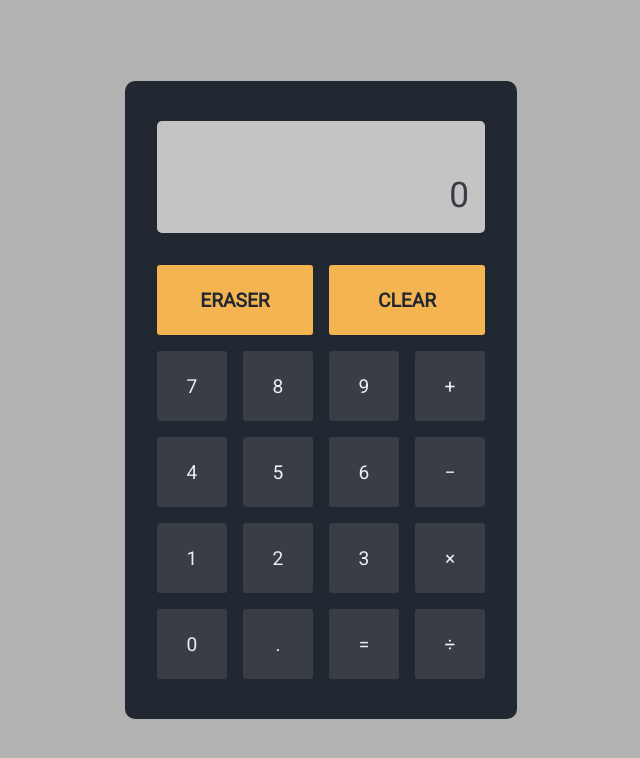
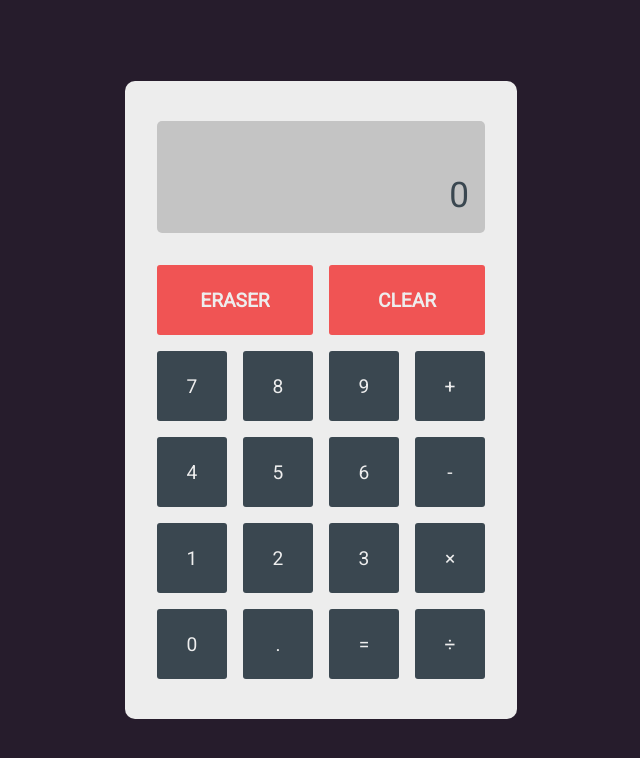
Before and after one commit to chrisvn188/calculator, a plain HTML site: page index.html in a window 1280 px wide. Shown: the whole page, without its empty margins (319-959 px from the left). Drawn offline with Linux system fonts and the light colour scheme.

Commit message:
Update UI

```diff
--- a/index.html
+++ b/index.html
@@ -19,19 +19,19 @@
             <button class="btn" data-number>7</button>
             <button class="btn" data-number>8</button>
             <button class="btn" data-number>9</button>
-            <button class="btn" data-operator="add">&plus;</button>
+            <button class="btn" data-operator>+</button>
             <button class="btn" data-number>4</button>
             <button class="btn" data-number>5</button>
             <button class="btn" data-number>6</button>
-            <button class="btn" data-operator="subtract">&minus;</button>
+            <button class="btn" data-operator>-</button>
             <button class="btn" data-number>1</button>
             <button class="btn" data-number>2</button>
             <button class="btn" data-number>3</button>
-            <button class="btn" data-operator="multiply">&times;</button>
+            <button class="btn" data-operator>×</button>
             <button class="btn" data-number>0</button>
             <button class="btn" id="decimal-point-btn">.</button>
-            <button class="btn" id="equal-btn">&equals;</button>
-            <button class="btn" data-operator="divide">&divide;</button>
+            <button class="btn" id="equal-btn">=</button>
+            <button class="btn" data-operator>÷</button>
         </div>
     </div>
     <script src="main.js"></script>
--- a/main.js
+++ b/main.js
@@ -4,8 +4,8 @@ let currentOperator = null;
 let shouldResetScreen = false;
 
 // get UI elements
-const calculatingArea = document.querySelector("#calculating-area");
-const resultArea = document.querySelector("#result-area");
+const lastOperatingScreen = document.querySelector("#calculating-area");
+const currentOperatingScreen = document.querySelector("#result-area");
 const clearBtn = document.querySelector("#clear-btn");
 const eraserBtn = document.querySelector("#eraser-btn");
 const numberBtns = document.querySelectorAll(`button[data-number]`);
--- a/style.css
+++ b/style.css
@@ -1,9 +1,9 @@
 @import url('https://fonts.googleapis.com/css2?family=Roboto&display=swap');
 :root {
-  --background-color: #b2b2b2;
-  --calculator-background-color: #222831;
-  --btns-background-color: #393e46;
-  --featured-btn-bg-color: #f4b550;
+  --background-color: #261C2C;
+  --calculator-background-color: #EDEDED;
+  --btns-background-color: #3A4750;
+  --featured-btn-bg-color: #F05454;
   --calculator-screen-bg-color: #c4c4c4;
   --light-gray: #eeeeee;
 
```
